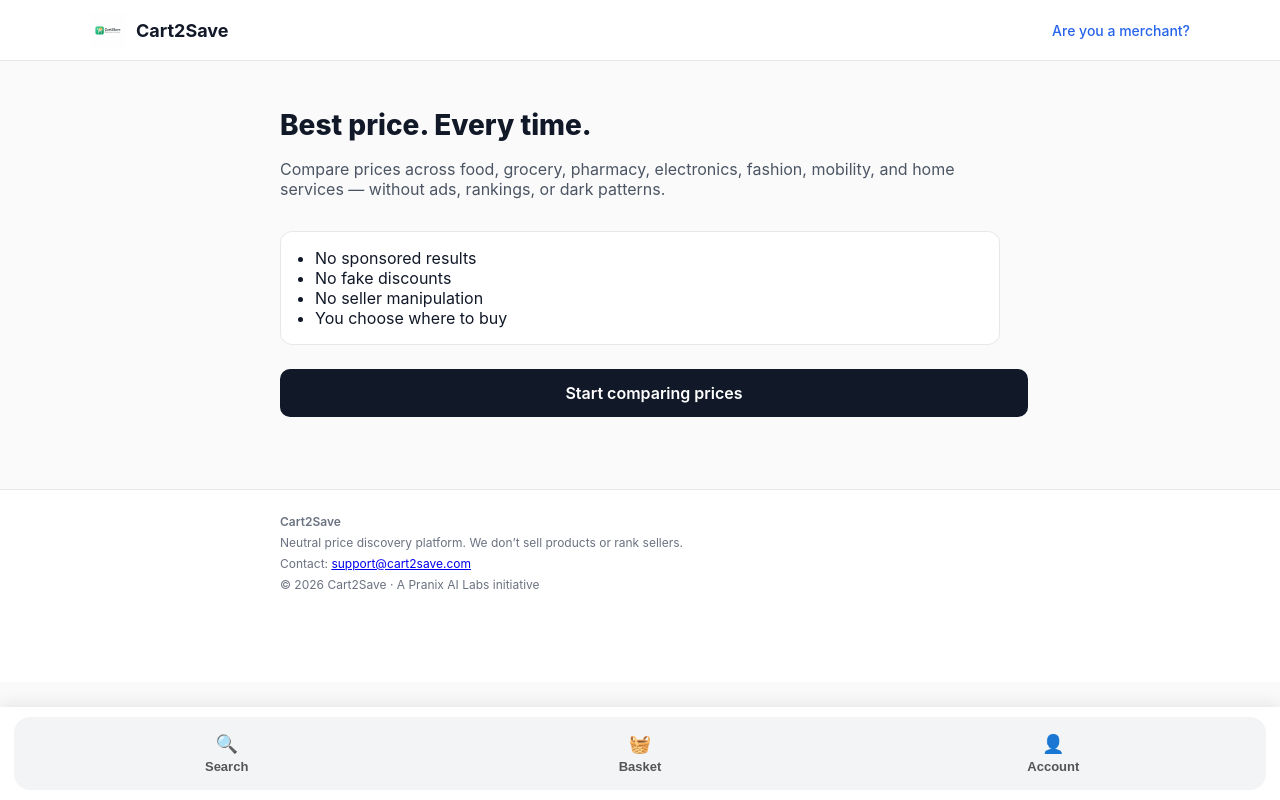
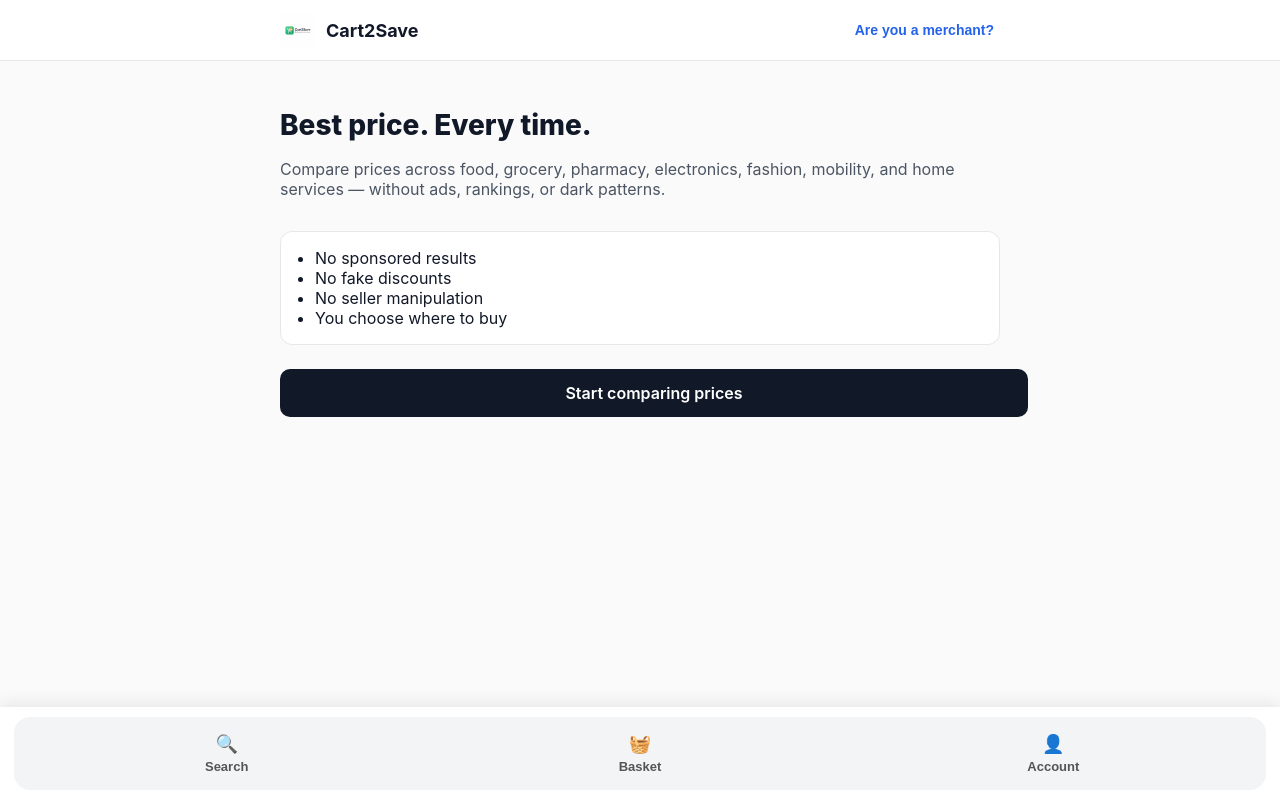
Before and after one commit to prashanthrangineni-sketch/pranix-witness-ui, a Next.js app: page / in a window 1280 px wide. Built offline with nearby package versions, Linux system fonts and the light colour scheme.

Commit message:
Restore Amazon-style layout with persistent header and safe footer removal

```diff
--- a/app/layout.tsx
+++ b/app/layout.tsx
@@ -1,10 +1,10 @@
 import type { Metadata } from 'next'
+import Header from './components/Header'
 import BottomNav from './components/BottomNav'
 
 export const metadata: Metadata = {
   title: 'Cart2Save – Best price. Every time.',
-  description:
-    'Cart2Save is a neutral price discovery platform. We do not sell products or rank sellers.',
+  description: 'Compare prices across platforms before you buy',
 }
 
 export default function RootLayout({
@@ -17,95 +17,19 @@ export default function RootLayout({
       <body
         style={{
           margin: 0,
-          paddingBottom: '72px',
           fontFamily:
             '-apple-system, BlinkMacSystemFont, Segoe UI, Roboto, Helvetica, Arial, sans-serif',
           backgroundColor: '#fafafa',
           color: '#111827',
         }}
       >
-        {/* 🔷 TOP HEADER */}
-        <header
-          style={{
-            position: 'sticky',
-            top: 0,
-            zIndex: 50,
-            backgroundColor: '#ffffff',
-            borderBottom: '1px solid #e5e7eb',
-          }}
-        >
-          <div
-            style={{
-              maxWidth: '1100px',
-              margin: '0 auto',
-              padding: '12px 16px',
-              display: 'flex',
-              alignItems: 'center',
-              justifyContent: 'space-between',
-            }}
-          >
-            <div style={{ display: 'flex', alignItems: 'center', gap: '10px' }}>
-              <img
-                src="/brand/cart2save-logo.png"
-                alt="Cart2Save"
-                style={{ height: '36px', width: '36px' }}
-              />
-              <div style={{ fontWeight: 700, fontSize: '18px' }}>
-                Cart2Save
-              </div>
-            </div>
+        {/* 🔝 HEADER */}
+        <Header />
 
-            <a
-              href="/merchant/signup"
-              style={{
-                fontSize: '14px',
-                fontWeight: 500,
-                color: '#2563eb',
-                textDecoration: 'none',
-              }}
-            >
-              Are you a merchant?
-            </a>
-          </div>
-        </header>
+        {/* 🔽 PAGE CONTENT */}
+        <main style={{ paddingBottom: '90px' }}>{children}</main>
 
-        {children}
-
-        {/* 🧾 FOOTER */}
-        <footer
-          style={{
-            marginTop: '48px',
-            padding: '24px 16px 90px',
-            backgroundColor: '#ffffff',
-            borderTop: '1px solid #e5e7eb',
-            fontSize: '12px',
-            color: '#6b7280',
-          }}
-        >
-          <div style={{ maxWidth: '720px', margin: '0 auto' }}>
-            <div style={{ fontWeight: 600, marginBottom: '6px' }}>
-              Cart2Save
-            </div>
-
-            <div style={{ marginBottom: '6px' }}>
-              Neutral price discovery platform. We don’t sell products or rank
-              sellers.
-            </div>
-
-            <div style={{ marginBottom: '6px' }}>
-              Contact:{' '}
-              <a href="mailto:support@cart2save.com">
-                support@cart2save.com
-              </a>
-            </div>
-
-            <div>
-              © {new Date().getFullYear()} Cart2Save · A Pranix AI Labs initiative
-            </div>
-          </div>
-        </footer>
-
-        {/* 🔽 Persistent Bottom Navigation */}
+        {/* 🔽 BOTTOM NAV */}
         <BottomNav />
       </body>
     </html>
```
